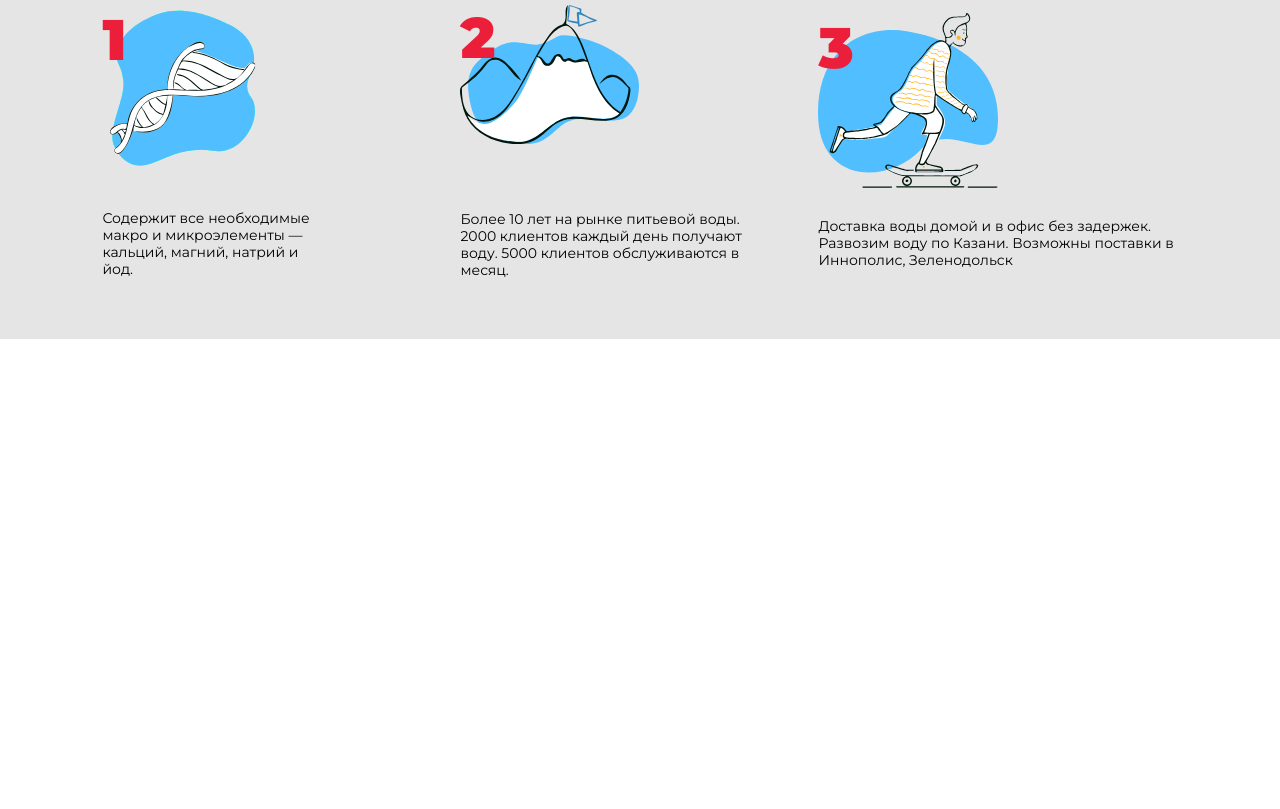
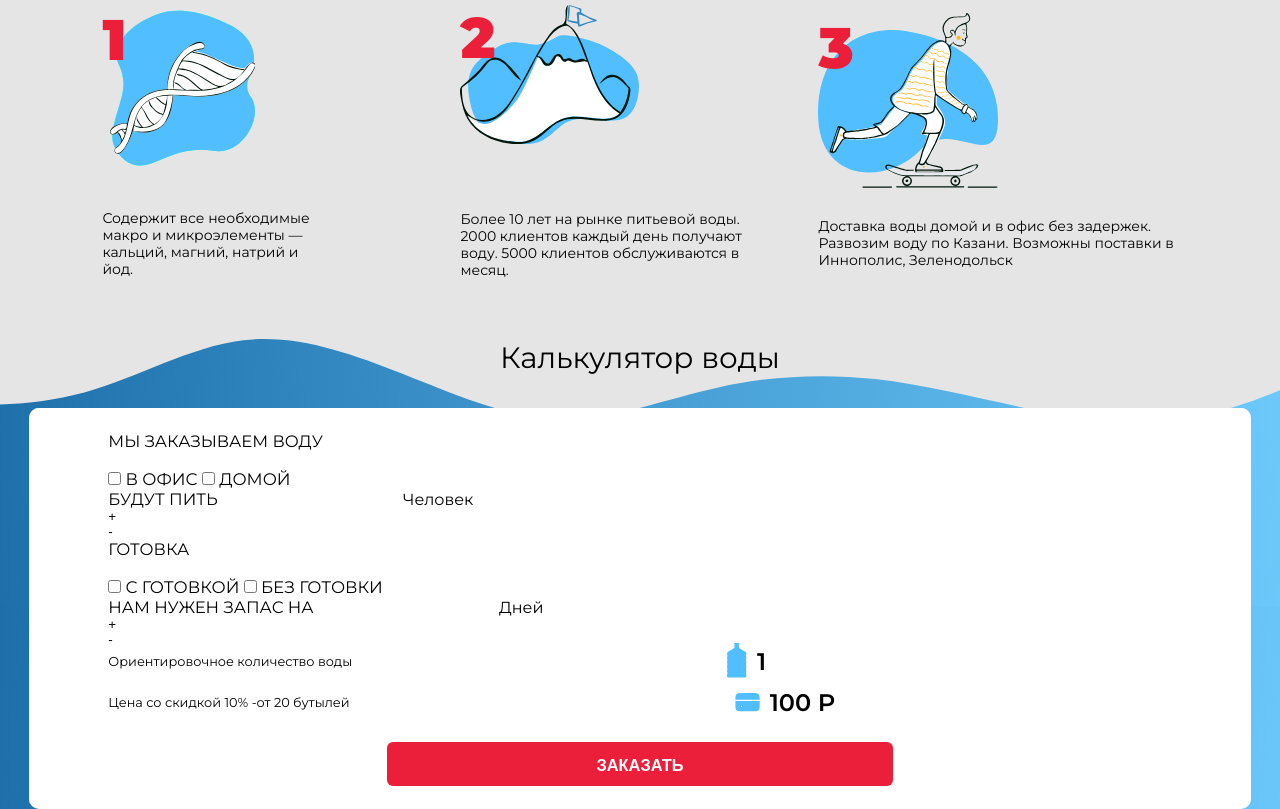
Before and after one commit to Eazy-life1996/Voda-Vyatskya, a plain HTML site: page index.html in a window 1280 px wide. Shown: the part 962-1771 px from the top of the page. Before the commit the page ends 1301 px from the top, so only its background shows below. Drawn offline with Linux system fonts and the light colour scheme.

Commit message:
Начал разработку блока с калькулятором воды

```diff
--- a/index.html
+++ b/index.html
@@ -94,6 +94,71 @@
         </li>
       </ol>
     </section>
+    <section class="calculator">
+      <h2 class="calculator__title">
+        Калькулятор воды
+      </h2>
+      <div class="calculator__block">
+        <form action="#" method="post" class="calculator__form">
+          <div class="calculator__flex">
+            <div class="calculator__inner">
+              <p class="calculator__text">
+                Мы заказываем воду
+              </p>
+              <input type="checkbox" class="calculator__checkbox" id="office" name="office">
+              <label for="office" class="calculator__checkbox-btn">
+                В офис
+              </label>
+              <input type="checkbox" class="calculator__checkbox" id="home" name="home">
+              <label for="home" class="calculator__checkbox-btn">
+                Домой
+              </label>
+            </div>
+            <div class="calculator__inner">
+              <label for="person" class="calculator__label">Будут пить</label>
+              <input type="number" id="person" name="person" class="calculator__input">
+              <span class="calculator__span">Человек</span>
+              <button class="calculator__button calculator__button--plus">+</button>
+              <button class="calculator__button calculator__button--minus">-</button>
+            </div>
+            <div class="calculator__inner">
+              <p class="calculator__text">
+                Готовка
+              </p>
+              <input type="checkbox" class="calculator__checkbox" id="withcooking" name="withcooking">
+              <label for="withcooking" class="calculator__checkbox-btn">
+                С готовкой
+              </label>
+              <input type="checkbox" class="calculator__checkbox" id="withoutcooking" name="withoutcooking">
+              <label for="withoutcooking" class="calculator__checkbox-btn">
+                Без готовки
+              </label>
+            </div>
+            <div class="calculator__inner">
+              <label for="days" class="calculator__label">Нам нужен запас на</label>
+              <input type="number" id="days" name="days" class="calculator__input">
+              <span class="calculator__span">Дней</span>
+              <button class="calculator__button calculator__button--plus">+</button>
+              <button class="calculator__button calculator__button--minus">-</button>
+            </div>
+            <div class="calculator__flex">
+              <div class="calculator__inner calculator__inner-2">
+                <p class="calculator__p">
+                  Ориентировочное количество воды
+                </p>
+                <span class="calculator__count calculator__count--bottles">1</span>
+              </div>
+              <div class="calculator__inner calculator__inner-2">
+                <p class="calculator__p">
+                  Цена со скидкой 10% -от 20 бутылей
+                </p>
+                <span class="calculator__count calculator__count--price">100 Р</span>
+              </div>
+              <button class="calculator__submit" type="submit">Заказать</button>
+            </div>
+        </form>
+      </div>
+    </section>
   </main>
   <script src="js/script.js"></script>
 </body>
--- /dev/null
+++ b/scss/blocks/calculator.scss
@@ -0,0 +1,109 @@
+.calculator {
+  background-color: $main-background;
+  background-image: url(../img/svg/background-calculate.svg);
+  background-repeat: no-repeat;
+  background-size: cover;
+}
+
+.calculator__title {
+  font-style: normal;
+  font-weight: 500;
+  font-size: 29.4545px;
+  line-height: 36px;
+  text-align: center;
+  color: $black;
+}
+
+.calculator__block {
+  background-color: $white;
+  border-radius: 10px;
+  width: 95.4%;
+  padding-top: 23px;
+  padding-bottom: 23px;
+  padding-left: 6.16%;
+  padding-right: 6.16%;
+  margin: 0 auto;
+  margin-top: 33px;
+  box-shadow: inset 1px 2.5px 1px rgba(255, 255, 255, 0.5), inset -1.1px 2.5px 1.1px rgba(255, 255, 255, 0.5), inset 0px 1.1px 1.1px rgba(255, 255, 255, 0.5);
+}
+
+.calculator__text,
+.calculator__label {
+  font-style: normal;
+  font-weight: 400;
+  font-size: 16.5px;
+  line-height: 20px;
+  text-transform: uppercase;
+  color: $black;
+  margin-bottom: 18px;
+}
+
+.calculator__label {
+  margin: 0;
+}
+
+.calculator__checkbox-btn {
+  font-style: normal;
+  font-weight: 500;
+  font-size: 16.7px;
+  line-height: 20px;
+  text-transform: uppercase;
+  color: $black;
+}
+
+.calculator__p {
+  font-style: normal;
+  font-weight: 400;
+  font-size: 12.8788px;
+  line-height: 16px;
+  color: $black;
+  width: 48%
+}
+
+.calculator__submit {
+  @include button-red;
+  font-size: 16.4px;
+  line-height: 20px;
+  text-transform: uppercase;
+  padding-top: 13px;
+  padding-bottom: 11px;
+  padding-left: 19.7%;
+  padding-right: 19.7%;
+  margin: 0 auto;
+  margin-top: 25px;
+}
+
+.calculator__count {
+  position: relative;
+  font-style: normal;
+  font-weight: 600;
+  font-size: 24px;
+  line-height: 29px;
+  color: $black;
+  margin-left: 13%;
+}
+
+.calculator__count--bottles::before {
+  content: url(../img/svg/bottle.svg);
+  position: absolute;
+  top: -4px;
+  left: -30px;
+}
+
+.calculator__count--price {
+  margin-left: 14.2%;
+}
+
+.calculator__count--price::before {
+  content: url(../img/svg/price.svg);
+  position: absolute;
+  top: 1px;
+  left: -35px;
+}
+
+.calculator__inner-2 {
+  // position: relative;
+  display: flex;
+  align-items: center;
+  margin-bottom: 12px;
+}
--- a/scss/main.scss
+++ b/scss/main.scss
@@ -4,3 +4,4 @@
 
 @import "blocks/header.scss";
 @import "blocks/reason.scss";
+@import "blocks/calculator.scss";
--- a/scss/templates.scss
+++ b/scss/templates.scss
@@ -12,5 +12,6 @@
   &:hover {
     background-color: $white;
     color: $red;
+    border: 1px solid $red;
   }
 }
```
Also changed, not shown: css/main.css, img/svg/background-calculate.svg (added), img/svg/bottle.svg (added), img/svg/price.svg (added), 1 other file.
